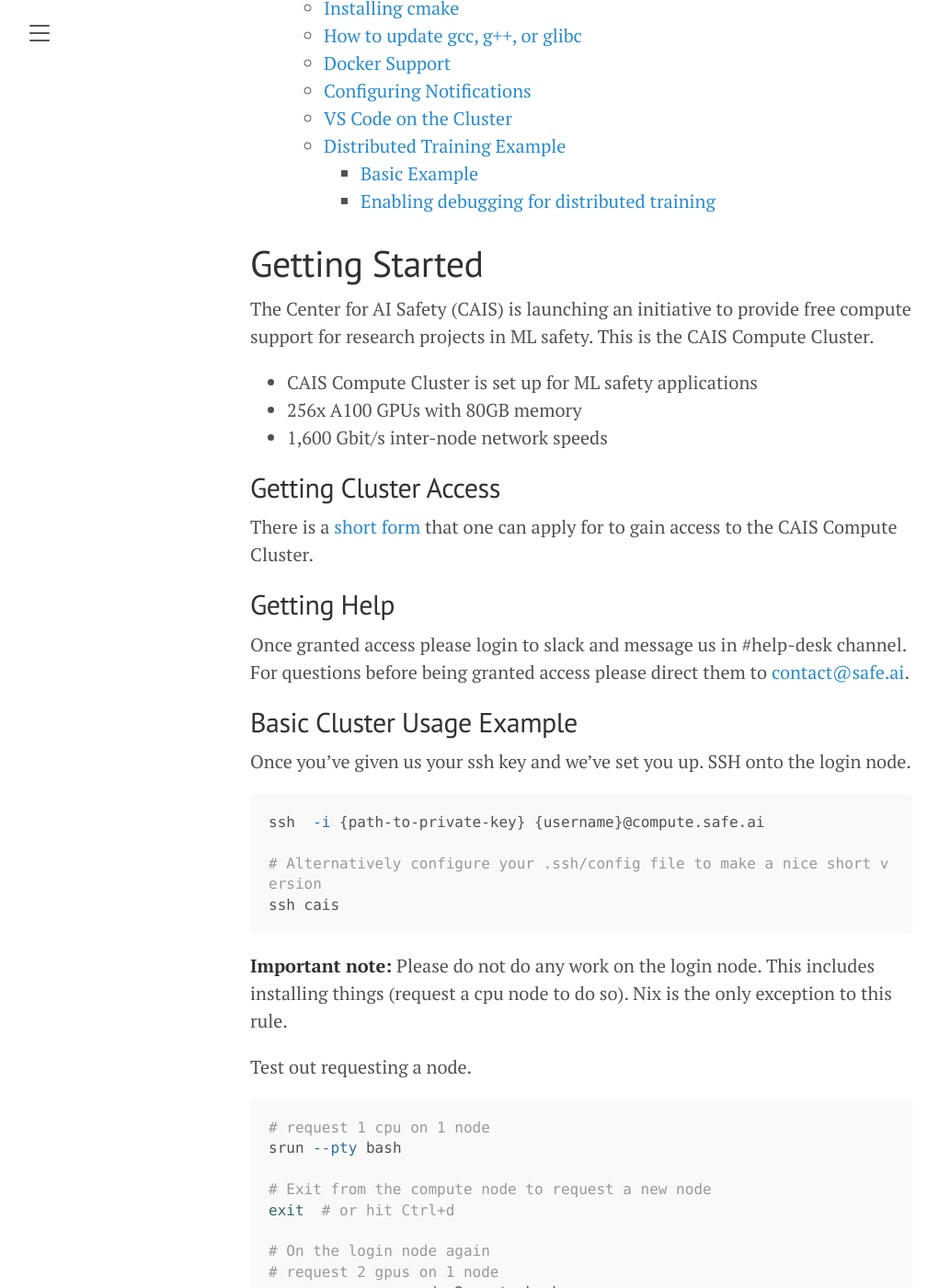
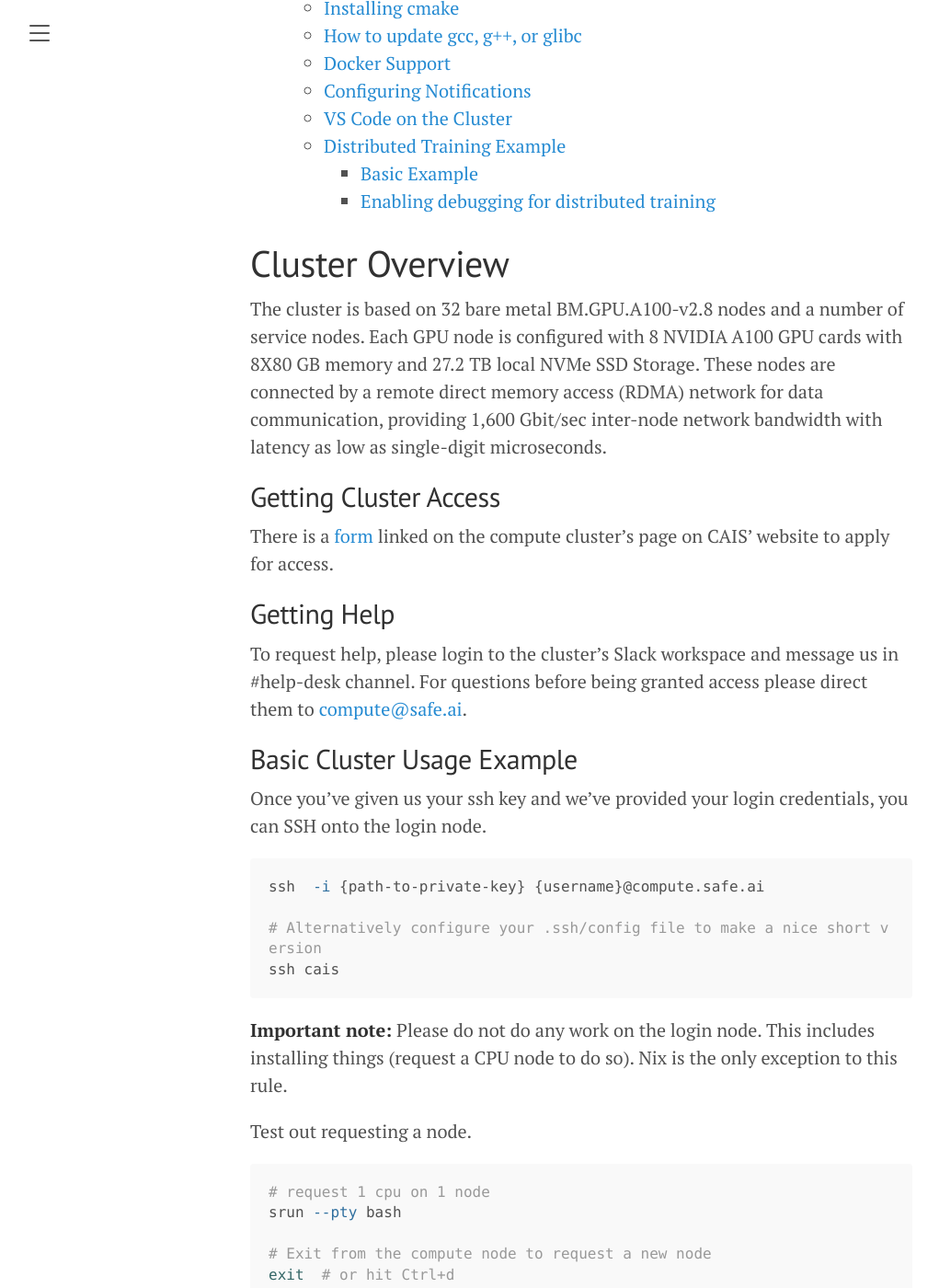
Before and after one commit to centerforaisafety/cluster-docs-old, a Jekyll site: the page built from _posts/2023-05-03-cais-cluster-documentation.md, in a window 1280 px wide and 1400 px high, scrolled down 1034 px. Shown: the whole window at 92% size, without its empty margins (8-1029 px from the left). Built offline with Jekyll 4.4.1, drawn with Linux system fonts in a browser that asks for light colours; some of the changed text lies outside the part shown.

Commit message:
Update 2023-05-03-cais-cluster-documentation.md

````diff
--- a/_posts/2023-05-03-cais-cluster-documentation.md
+++ b/_posts/2023-05-03-cais-cluster-documentation.md
@@ -40,25 +40,21 @@
     - [Basic Example](#basic-example)
     - [Enabling debugging for distributed training](#enabling-debugging-for-distributed-training)
 
-# Getting Started
+# Cluster Overview
 
-The Center for AI Safety (CAIS) is launching an initiative to provide free compute support for research projects in ML safety. This is the CAIS Compute Cluster.
-
-- CAIS Compute Cluster is set up for ML safety applications
-- 256x A100 GPUs with 80GB memory
-- 1,600 Gbit/s inter-node network speeds
+The cluster is based on 32 bare metal BM.GPU.A100-v2.8 nodes and a number of service nodes. Each GPU node is configured with 8 NVIDIA A100 GPU cards with 8X80 GB memory and 27.2 TB local NVMe SSD Storage. These nodes are connected by a remote direct memory access (RDMA) network for data communication, providing 1,600 Gbit/sec inter-node network bandwidth with latency as low as single-digit microseconds.
 
 ## Getting Cluster Access
 
-There is a [short form](https://www.safe.ai/compute-cluster) that one can apply for to gain access to the CAIS Compute Cluster.
+There is a [form](https://www.safe.ai/compute-cluster) linked on the compute cluster's page on CAIS' website to apply for access.
 
 ## Getting Help
 
-Once granted access please login to slack and message us in #help-desk channel.  For questions before being granted access please direct them to [contact@safe.ai](mailto:contact@safe.ai).
+To request help, please login to the cluster's Slack workspace and message us in #help-desk channel.  For questions before being granted access please direct them to [compute@safe.ai](mailto:compute@safe.ai).
 
 ## Basic Cluster Usage Example
 
-Once you've given us your ssh key and we've set you up. SSH onto the login node.
+Once you've given us your ssh key and we've provided your login credentials, you can SSH onto the login node.
 
 ```bash
 ssh  -i {path-to-private-key} {username}@compute.safe.ai
@@ -67,7 +63,7 @@
 ssh cais
 ```
 
-**Important note:** Please do not do any work on the login node. This includes installing things (request a cpu node to do so). Nix is the only exception to this rule.
+**Important note:** Please do not do any work on the login node. This includes installing things (request a CPU node to do so). Nix is the only exception to this rule.
 
 Test out requesting a node.
 
@@ -117,7 +113,17 @@
 
 ## Sharing files and folders with other users
 
-For security measures, if you make your directory readable or executable by other users you will be locked out from `ssh`'ing into the cluster. This prevents other users from manipulating your ssh keys and such.  If you do wish to share we've made the directories `public_models`, `private_models` and `datasets`. Useable by everyone and you can share files and folders there.  If this does not work out please message us on slack for assistance.
+For security measures, if you make your directory readable or executable by other users you will be locked out from `ssh`'ing into the cluster. This prevents other users from manipulating your ssh keys and such.  If you do wish to share we've made the directories `/public_models`, `/private_models` and `/datasets`. Useable by everyone and you can share files and folders there.
+
+## How to request a shared folder
+
+We can set up a folder in the /private_models directory for you to share files with your team. To make it easier to keep track of who is using shared folders in /private_models and be able to remove files that are no longer in use once projects are finished, we are asking everyone that needs to create a new folder to share files with their team to first fill out this brief form: https://airtable.com/appeMGyDPWhtwa3Dw/shr0sUqxVLwokliXW . We will then set up the folder and grant access to the relevant team members.
+
+This process does not apply to the /public_models folder, which should only be used for models that other teams are likely to want for their research projects.
+
+## Public models and datasets
+
+Many commonly used models (Llama, Mistral, Pythia etc.) can be found in the /public_models folder, so please check this before downloading them again. Similarly, some popular datasets can be found in the /datasets folder.
 
 ## How to request additional filesystem storage
 
@@ -356,7 +362,7 @@
 #SBATCH --mail-type=ALL
 ```
 
-Feel free to replace `{email}` with one of your choice and `{slack-member-id}` with your personal one for the CAIS Compute Cluster workspace ([how to find your member id](https://www.workast.com/help/article/how-to-find-a-slack-user-id/)). If you would only like to use slack or email for notifications and not the other, you can do this by only including that service in your sbatch.
+Feel free to replace `{email}` with one of your choice and `{slack-member-id}` with your personal one for the CAIS Compute Cluster workspace ([how to find your member id](https://www.workast.com/help/article/how-to-find-a-slack-user-id/)). If you would only like to use Slack or email for notifications and not the other, you can do this by only including that service in your sbatch.
 
 Example:
 
@@ -365,7 +371,7 @@
 #SBATCH --mail-type=ALL
 ```
 
-You can also configure the messages with all the [mail-type options](https://slurm.schedmd.com/sbatch.html#OPT_mail-type) found in Slurm by default.
+You can also configure the messages with all the [mail-type options](https://slurm.schedmd.com/sbatch.html#OPT_mail-type) found in SLURM by default.
 
 ## VS Code on the Cluster
 
````
Also changed, not shown: other parts of _posts/2023-05-03-cais-cluster-documentation.md (+2 -2 lines).
